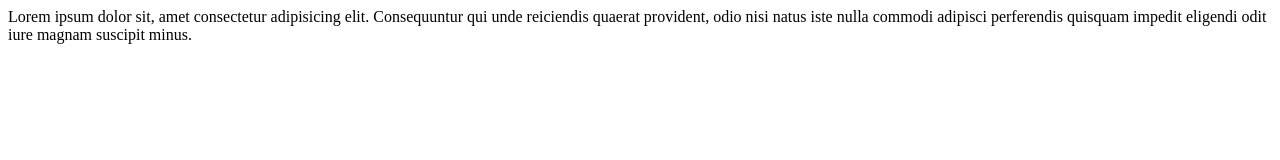
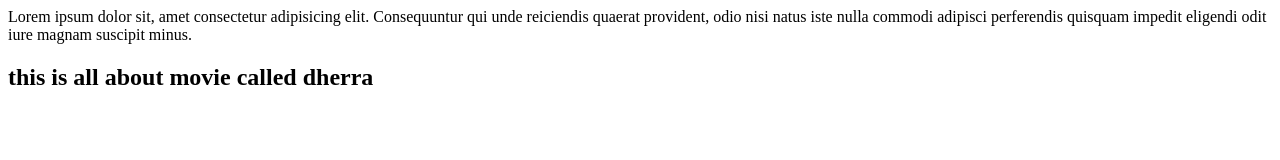
Before and after one commit to nenavathsanthosh/sample, a plain HTML site: page index.html in a window 1280 px wide. Drawn offline with Linux system fonts and the light colour scheme.

Commit message:
Update index.html

```diff
--- a/index.html
+++ b/index.html
@@ -8,5 +8,6 @@
 <body>
     Lorem ipsum dolor sit, amet consectetur adipisicing elit. Consequuntur qui unde reiciendis quaerat provident, odio nisi natus iste nulla
     commodi adipisci perferendis quisquam impedit eligendi odit iure magnam suscipit minus.
+    <h2>this is all about movie called dherra</h2>
 </body>
 </html>
```
